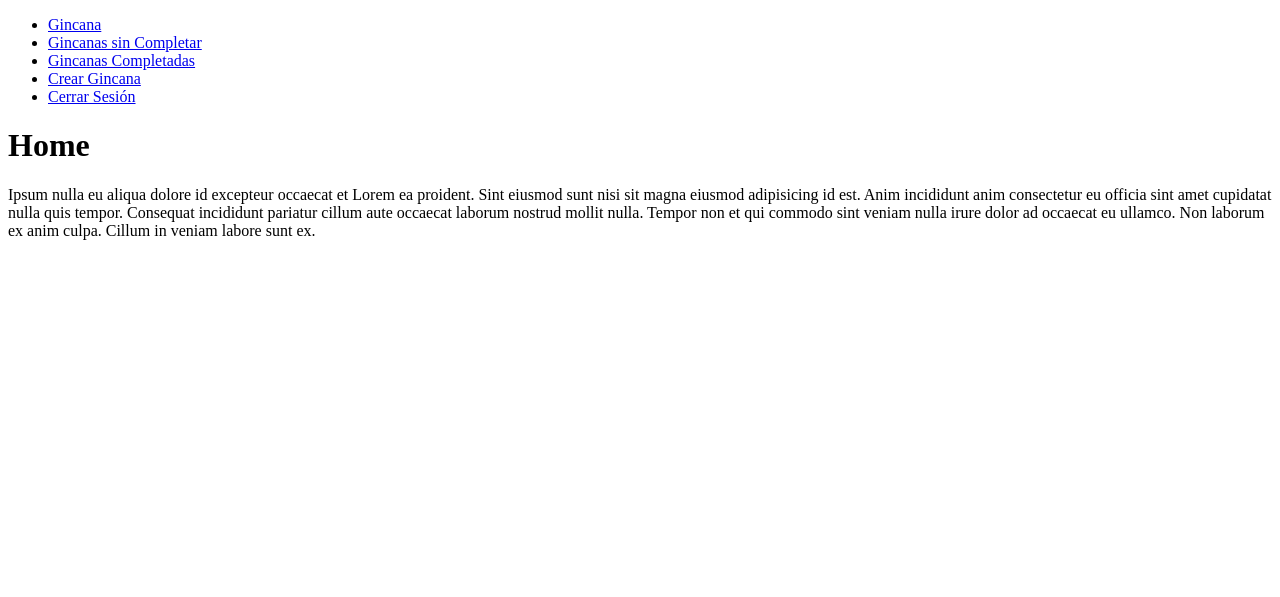
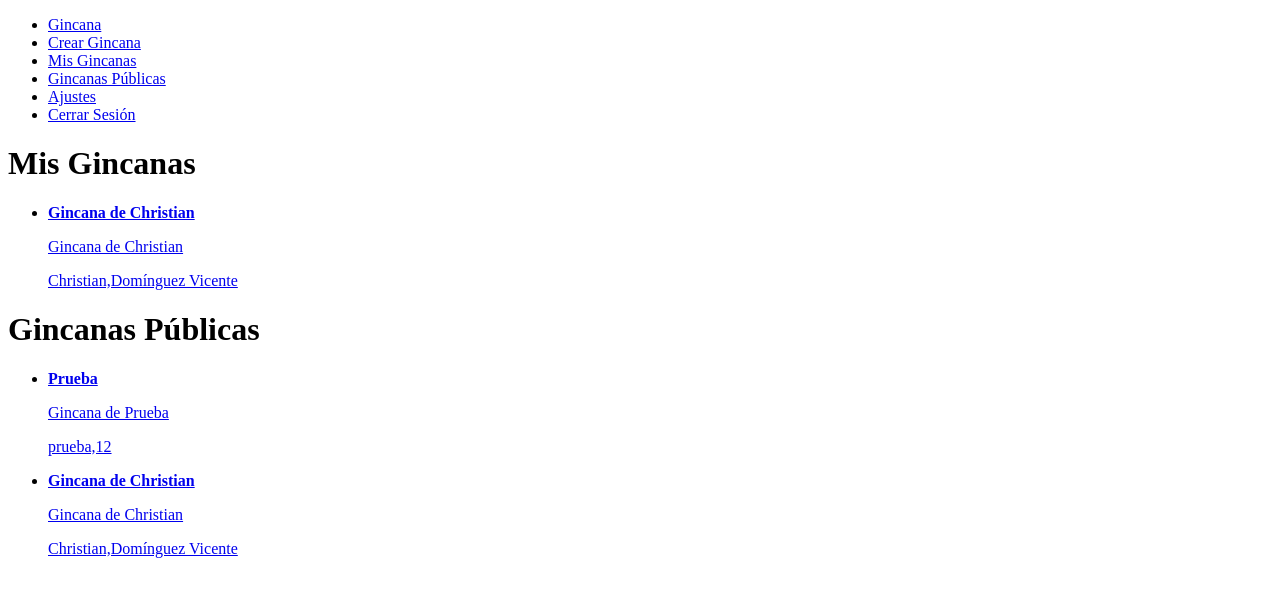
Before and after one commit to ChristianDominguezVicente/Gincana, a Django app: page /home/ in a window 1280 px wide. Shown: the top 597 px of the page. Run offline with Django 5.2, Linux system fonts and the light colour scheme; a user stored in the database is signed in; data comes from the database, SQL or seed files in the repository.

Commit message:
Mejora estructura y inicio sesion por email

```diff
--- a/gincana/urls.py
+++ b/gincana/urls.py
@@ -22,12 +22,13 @@ urlpatterns = [
     path('admin/', admin.site.urls),
     path('home/', views.home, name='home'),
     path('signup/', views.signup, name='signup'),
-    path('gincanas/', views.gincanas, name='gincanas'),
-    path('gincanas_completadas/', views.gincanas_completadas, name='gincanas_completadas'),
-    path('gincanas/crear/', views.crear_gincana, name='crear_gincana'),
-    path('gincanas/<int:gincana_id>/', views.gincana, name='gincana'),
-    path('gincanas/<int:gincana_id>/completada', views.gincana_completada, name='gincana_completada'),
-    path('gincanas/<int:gincana_id>/eliminar', views.gincana_eliminar, name='gincana_eliminar'),
+    path('mis_gincanas/', views.gincanas, name='mis_gincanas'),
+    path('gincanas_publicas/', views.gincanas_publicas, name='gincanas_publicas'),
+    path('mis_gincanas/crear/', views.crear_gincana, name='crear_gincana'),
+    path('mis_gincanas/<int:gincana_id>/', views.gincana, name='gincana'),
+    path('gincanas_publicas/<int:gincana_id>/', views.gincana_publica, name='gincana_publica'),
+    path('mis_gincanas/<int:gincana_id>/completada', views.gincana_completada, name='gincana_completada'),
+    path('mis_gincanas/<int:gincana_id>/eliminar', views.gincana_eliminar, name='gincana_eliminar'),
     path('logout/', views.signout, name='logout'),
     path('informacion/', views.informacion, name='informacion'),
     path('', views.signin, name='signin')
--- a/tasks/templates/base.html
+++ b/tasks/templates/base.html
@@ -15,13 +15,16 @@
                 <a href="{% url 'home' %}">Gincana</a>
             </li>
             <li>
-                <a href="{% url 'gincanas' %}">Gincanas sin Completar</a>
+                <a href="{% url 'crear_gincana' %}">Crear Gincana</a>
             </li>
             <li>
-                <a href="{% url 'gincanas_completadas' %}">Gincanas Completadas</a>
+                <a href="{% url 'mis_gincanas' %}">Mis Gincanas</a>
             </li>
             <li>
-                <a href="{% url 'crear_gincana' %}">Crear Gincana</a>
+                <a href="{% url 'gincanas_publicas' %}">Gincanas Públicas</a>
+            </li>
+            <li>
+                <a href="{% url 'home' %}">Ajustes</a>
             </li>
             <li>
                 <a href="{% url 'logout' %}">Cerrar Sesión</a>
--- a/tasks/templates/crear_gincana.html
+++ b/tasks/templates/crear_gincana.html
@@ -5,7 +5,7 @@
 
     {{error}}
 
-    <form action="/gincanas/crear/" method="POST">
+    <form action="{% url 'crear_gincana' %}" method="POST">
         {% csrf_token %}
 
         {{form}}
--- a/tasks/templates/home.html
+++ b/tasks/templates/home.html
@@ -1,13 +1,43 @@
 {% extends 'base.html' %}
 
 {% block content %}
-<h1>Home</h1>
-<p>
-    Ipsum nulla eu aliqua dolore id excepteur occaecat et Lorem ea proident.
-    Sint eiusmod sunt nisi sit magna eiusmod adipisicing id est.
-    Anim incididunt anim consectetur eu officia sint amet cupidatat nulla quis tempor.
-    Consequat incididunt pariatur cillum aute occaecat laborum nostrud mollit nulla.
-    Tempor non et qui commodo sint veniam nulla irure dolor ad occaecat eu ullamco.
-    Non laborum ex anim culpa. Cillum in veniam labore sunt ex.
-</p>
+<h1>Mis Gincanas</h1>
+<ul>
+    {% for mi_gincana in mis_gincanas %}
+    <li>
+        <a href=" {% url 'gincana' mi_gincana.id %}">
+            {% if mi_gincana.visibilidad %}
+                <strong>{{mi_gincana.titulo}}</strong>
+            {% else %}
+                {{mi_gincana.titulo}}
+            {% endif %}
+
+            <p>{{mi_gincana.descripcion}}</p>
+            <p>{{mi_gincana.email_profesor}}</p>
+
+            <p>{{mi_gincana.edicion|date:'M j Y:i'}}</p>
+        </a>
+    </li>
+    {% endfor %}
+</ul>
+
+<h1>Gincanas Públicas</h1>
+<ul>
+    {% for gincana_publica in gincanas_publicas %}
+    <li>
+        <a href=" {% url 'gincana_publica' gincana_publica.id %}">
+            {% if gincana_publica.visibilidad %}
+                <strong>{{gincana_publica.titulo}}</strong>
+            {% else %}
+                {{gincana_publica.titulo}}
+            {% endif %}
+
+            <p>{{gincana_publica.descripcion}}</p>
+            <p>{{gincana_publica.email_profesor}}</p>
+
+            <p>{{gincana_publica.edicion|date:'M j Y:i'}}</p>
+        </a>
+    </li>
+    {% endfor %}
+</ul>
 {% endblock %}
--- a/tasks/templates/informacion.html
+++ b/tasks/templates/informacion.html
@@ -7,7 +7,8 @@
     <img src="{% static 'media/flecha.png' %}">
 </a>
 
-<h1>Informción</h1>
+<h1>Gincana</h1>
+<h2>Información sobre la página web</h2>
 <p>
     Ipsum nulla eu aliqua dolore id excepteur occaecat et Lorem ea proident.
     Sint eiusmod sunt nisi sit magna eiusmod adipisicing id est.
--- a/tasks/templates/gincanas.html
+++ b/tasks/templates/mis_gincanas.html
@@ -1,7 +1,7 @@
 {% extends 'base.html' %}
 
 {% block content %}
-<h1>Gincanas sin Completar</h1>
+<h1>Mis Gincanas</h1>
 
 <ul>
     {% for gincana in gincanas %}
--- a/tasks/views.py
+++ b/tasks/views.py
@@ -11,45 +11,49 @@ from django.contrib.auth.decorators import login_required
 
 @login_required
 def home(request):
-    return render(request, 'home.html')
+    mis_gincanas = Gincana.objects.filter(email_profesor=request.user)
+    gincanas_publicas = Gincana.objects.filter(visibilidad=True).order_by('-edicion')
+    return render(request, 'home.html',{'mis_gincanas': mis_gincanas, 'gincanas_publicas': gincanas_publicas})
 
 
 def signup(request):
-
-    if request.method == 'GET':
-        return render(request, 'signup.html', {
-            'form': ProfesorForm
-        })
+    if request.user.is_authenticated:
+        return redirect('home')
     else:
-        if request.POST['password1'] == request.POST['password2']:
-            try:
-                # Registro de usuario
-                user = Profesor.objects.create_user(username=request.POST['username'],
-                    password=request.POST['password1'],
-                    email=request.POST['email'],
-                    nombre=request.POST['nombre'])
-                user.save()
-                login(request, user)
-                return redirect('gincanas')
-            except IntegrityError:
-                return render(request, 'signup.html', {
-                    'form': ProfesorForm,
-                    'error': 'El usuario ya existe'
-                })
-        return render(request, 'signup.html', {
-            'form': ProfesorForm,
-            'error': 'Las contraseñas no coinciden'
-        })
+        if request.method == 'GET':
+            return render(request, 'signup.html', {
+                'form': ProfesorForm
+            })
+        else:
+            if request.POST['password1'] == request.POST['password2']:
+                try:
+                    # Registro de usuario
+                    user = Profesor.objects.create_user(email=request.POST['email'],
+                        nombre=request.POST['nombre'],
+                        apellidos=request.POST['apellidos'],
+                        password=request.POST['password1'])
+                    user.save()
+                    login(request, user)
+                    return redirect('home')
+                except IntegrityError:
+                    return render(request, 'signup.html', {
+                        'form': ProfesorForm,
+                        'error': 'El usuario ya existe'
+                    })
+            return render(request, 'signup.html', {
+                'form': ProfesorForm,
+                'error': 'Las contraseñas no coinciden'
+            })
 
 @login_required
 def gincanas(request):
-    gincanas = Gincana.objects.filter(email_profesor=request.user, edicion__isnull=True)
-    return render(request, 'gincanas.html',{'gincanas': gincanas})
+    gincanas = Gincana.objects.filter(email_profesor=request.user)
+    return render(request, 'mis_gincanas.html',{'gincanas': gincanas})
 
 @login_required
-def gincanas_completadas(request):
-    gincanas = Gincana.objects.filter(email_profesor=request.user, edicion__isnull=False).order_by('-edicion')
-    return render(request, 'gincanas.html',{'gincanas': gincanas})
+def gincanas_publicas(request):
+    gincanas = Gincana.objects.filter(visibilidad=True).order_by('-edicion')
+    return render(request, 'gincanas_publicas.html',{'gincanas': gincanas})
 
 @login_required
 def crear_gincana(request):
@@ -64,7 +68,7 @@ def crear_gincana(request):
             nueva_Gincana = form.save(commit=False)
             nueva_Gincana.email_profesor = request.user
             nueva_Gincana.save()
-            return redirect('gincanas')
+            return redirect('mis_gincanas')
         except ValueError:
             return render(request, 'crear_gincana.html',{
                 'form': GincanaForm,
@@ -82,10 +86,15 @@ def gincana(request, gincana_id):
             gincana = get_object_or_404(Gincana, pk=gincana_id, email_profesor=request.user)
             form = GincanaForm(request.POST, instance=gincana)
             form.save()
-            return redirect('gincanas')
+            return redirect('mis_gincanas')
         except ValueError:
             return render(request, 'gincana.html', {'gincana': gincana, 'form': form,
                 'error': "Error actualizando la Gincana"})
+
+@login_required
+def gincana_publica(request, gincana_id):
+    gincana = get_object_or_404(Gincana, pk=gincana_id)
+    return render(request, 'gincana_publica.html', {'gincana': gincana})
 
 @login_required
 def gincana_completada(request, gincana_id):
@@ -93,14 +102,14 @@ def gincana_completada(request, gincana_id):
     if request.method == "POST":
         gincana.edicion = timezone.now()
         gincana.save()
-        return redirect('gincanas')
+        return redirect('mis_gincanas')
 
 @login_required
 def gincana_eliminar(request, gincana_id):
     gincana = get_object_or_404(Gincana, pk=gincana_id, email_profesor=request.user)
     if request.method == "POST":
         gincana.delete()
-        return redirect('gincanas')
+        return redirect('mis_gincanas')
 
 @login_required
 def signout(request):
@@ -108,22 +117,28 @@ def signout(request):
     return redirect('signin')
 
 def signin(request):
-    if request.method == 'GET':
-        return render(request, 'signin.html',{
-            'form': AuthenticationForm
-        })
+    if request.user.is_authenticated:
+        return redirect('home')
     else:
-        user = authenticate(request, username=request.POST['username'],
-            password=request.POST['password'])
-
-        if user is None:
+        if request.method == 'GET':
             return render(request, 'signin.html',{
-                'form': AuthenticationForm,
-                'error': 'El usuario o la contraseña es incorrecto'
+                'form': AuthenticationForm
             })
         else:
-            login(request, user)
-            return redirect('home')
+            user = authenticate(request, username=request.POST['username'],
+                password=request.POST['password'])
+
+            if user is None:
+                return render(request, 'signin.html',{
+                    'form': AuthenticationForm,
+                    'error': 'El usuario o la contraseña es incorrecto'
+                })
+            else:
+                login(request, user)
+                return redirect('home')
 
 def informacion(request):
-    return render(request, 'informacion.html')
+    if request.user.is_authenticated:
+        return redirect('home')
+    else:
+        return render(request, 'informacion.html')
```
Also changed, not shown: tasks/forms.py (+1 -7 lines), tasks/models.py (+16 -15 lines), tasks/templates/gincana_publica.html (added, +9 -0 lines), tasks/templates/gincanas_publicas.html (added, +25 -0 lines), db.sqlite3, tasks/migrations/0002_gincana_imagen_alter_gincana_descripcion_and_more.py (added), tasks/migrations/0003_remove_profesor_username.py (added), tasks/static/media/Rectangle.png (added).
